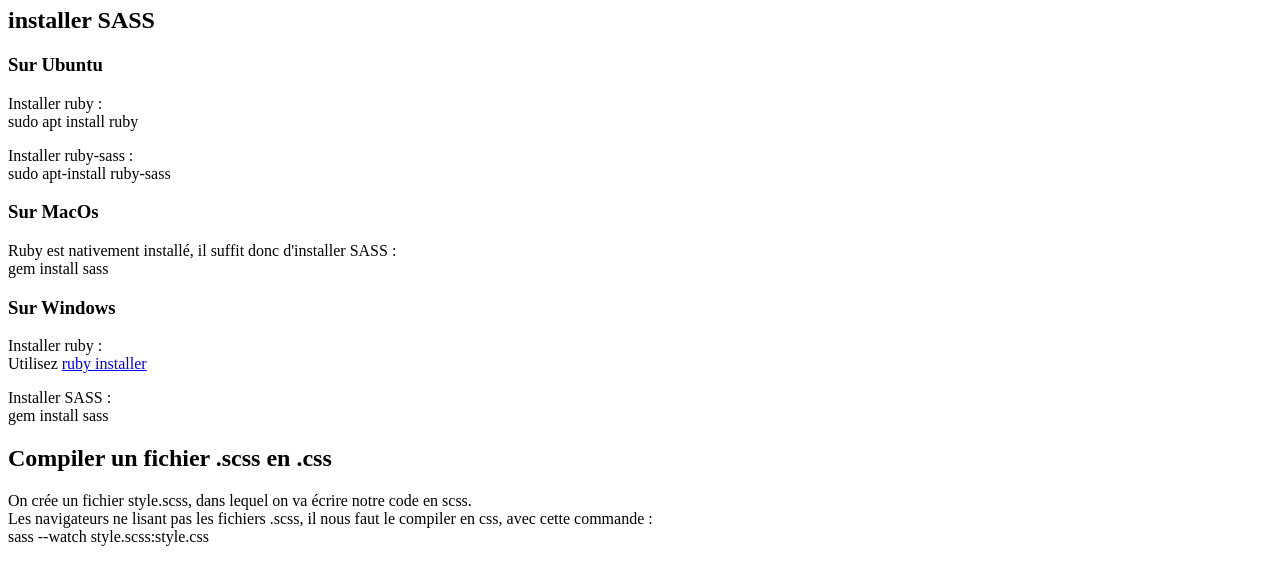
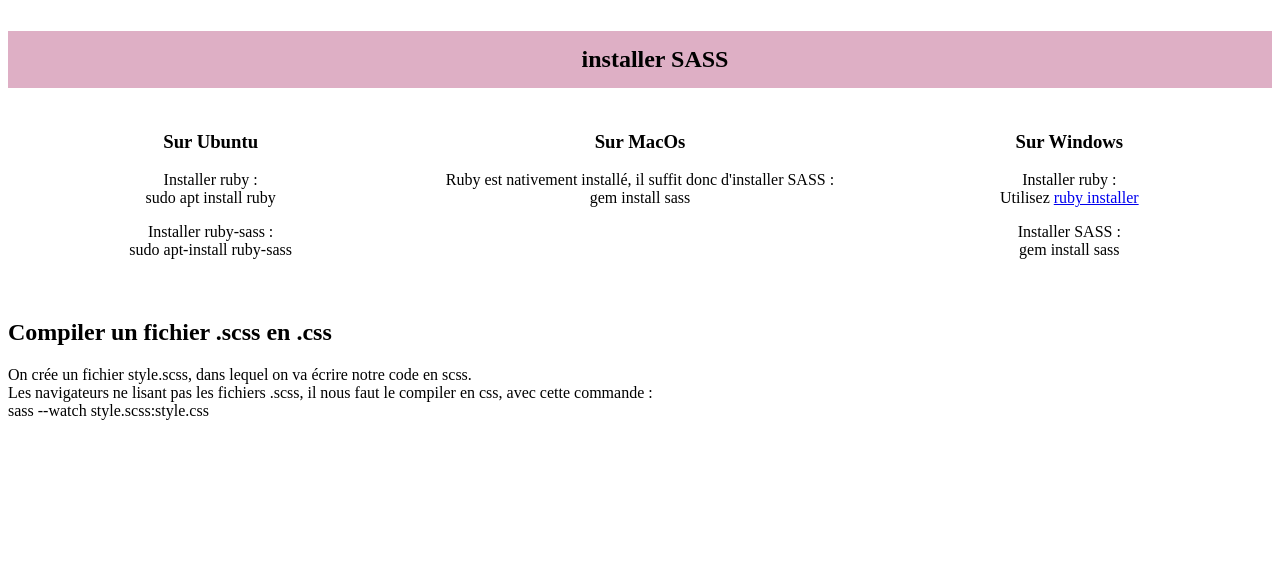
Before and after one commit to Mii-Mi/test_sass, a plain HTML site: page index.html in a window 1280 px wide. Shown: the part 267-829 px from the top of the page. After the commit the page ends 800 px from the top, so only its background shows below. Drawn offline with Linux system fonts and the light colour scheme.

Commit message:
commit 4

```diff
--- a/index.html
+++ b/index.html
@@ -9,7 +9,7 @@
     <link rel="stylesheet" href="https://cdnjs.cloudflare.com/ajax/libs/font-awesome/4.7.0/css/font-awesome.min.css">
     <link rel="stylesheet" type="text/css" media="screen" href="ressources/css/style.css">
 </head>
-<body>
+<body class="cont1">
     <header>
         <div class="headerTop">
             <p class="logo"><img src="ressources/images/sass-logo-2.png" alt="logo sass" /></p>
@@ -26,8 +26,9 @@
 
         <h1>Tutoriel SASS</h1>
     </header>
-    <section>
+    <section class="cont2">
         <h2>installer SASS</h2>
+        <div class="linux">
             <h3>Sur Ubuntu</h3>
             <p>
                 Installer ruby : <br />
@@ -37,11 +38,15 @@
                 Installer ruby-sass :<br />
                 <span class="code">sudo apt-install ruby-sass</span>
             </p>
+        </div>
+        <div class="mac">
             <h3>Sur MacOs</h3>
             <p>
                 Ruby est nativement installé, il suffit donc d'installer SASS :<br />
                 <span class="code">gem install sass</span>
             </p>
+        </div>
+        <div class="windows">
             <h3>Sur Windows</h3>
             <p>
                 Installer ruby :<br />
@@ -51,8 +56,9 @@
                 Installer SASS :<br />
                 <span class="code">gem install sass</span>
             </p>
+        </div>
     </section>
-    <section>
+    <section class="tuto">
         <h2>Compiler un fichier .scss en .css</h2>
         <p>On crée un fichier style.scss, dans lequel on va écrire notre code en scss.<br />
             Les navigateurs ne lisant pas les fichiers .scss, il nous faut le compiler en css, avec cette commande :<br />
--- /dev/null
+++ b/ressources/css/responsive.scss
@@ -0,0 +1,12 @@
+@media screen and (max-width: 600px){
+    .topnav{
+        a:not(:first-child){
+                display: none;
+            }
+        a.icon{
+            float: right;
+            display: block;
+        }
+    }
+
+}
--- a/ressources/css/style.scss
+++ b/ressources/css/style.scss
@@ -1,10 +1,58 @@
 @import "variables.scss";
+@import "responsive.scss";
 
-.headerTop{
+.cont1{
+    display: grid;
+    grid-template-columns: 100%;
+    grid-template-rows: [row-1-start] auto [row-1-end row-2-start] auto [row-2-end row-3-start] auto [row-3-end row-4-start] auto [row-4-end];
+    grid-template-areas: "header"
+                         "install"
+                         "tuto";
+    grid-gap: 1.5em;
+}
+.cont2{
+    grid-area: install;
+    display: grid;
+    grid-template-columns: repeat(3, 1fr);
+    grid-template-rows: [row1start] auto [row1end row2start] auto [row2end];
+    grid-template-areas: "title title title"
+                         "linux mac windows";
+    grid-gap: 1.5em;
+    overflow: hidden;
+    h2{
+        grid-area: title;
+        margin: auto;
+        padding: 15px;
+        background-color: rgba($pinklogo, 0.5);
+        text-align: center;
+        width: 100%;
+    }
+    .os{
+        text-align: center;
+    }
+    .linux{
+        @extend .os;
+        grid-area: linux;
+    }
+    .mac{
+        @extend .os;
+        grid-area: mac
+    }
+    .windows{
+        @extend .os;
+        grid-area: windows;
+    }
+}
+header{
+    grid-area: header;
+    .headerTop{
     display: flex;
     align-items: center;
     justify-content: space-between;
+    padding: 10px 25px;
+    }
 }
+
 .topnav{
     overflow: hidden;
     margin-left: 15px;
@@ -30,18 +78,8 @@
     color: white !important;
 }
 .logo img{
-    max-width: 150px;
+    max-width: 130px;
 }
-
-@media screen and (max-width: 600px){
-    .topnav{
-        a:not(:first-child){
-                display: none;
-            }
-        a.icon{
-            float: right;
-            display: block;
-        }
-    }
-
+.tuto{
+    grid-area: tuto;
 }
```
Also changed, not shown: ressources/css/style.css, ressources/responsive.scss (deleted), 1 other file. Lines whose indentation alone changed are shown as unchanged.
